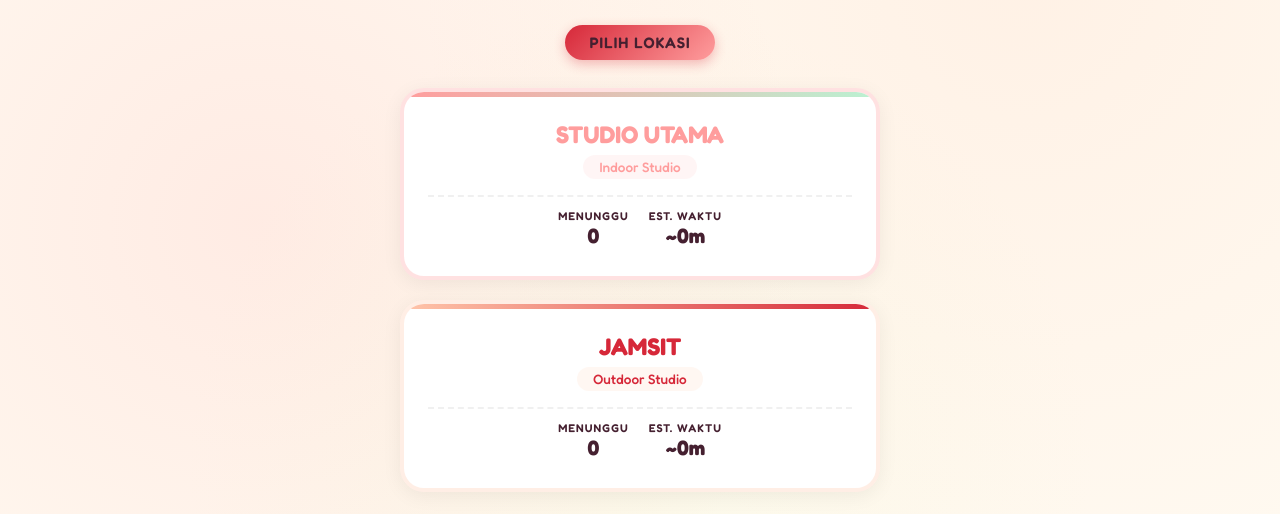
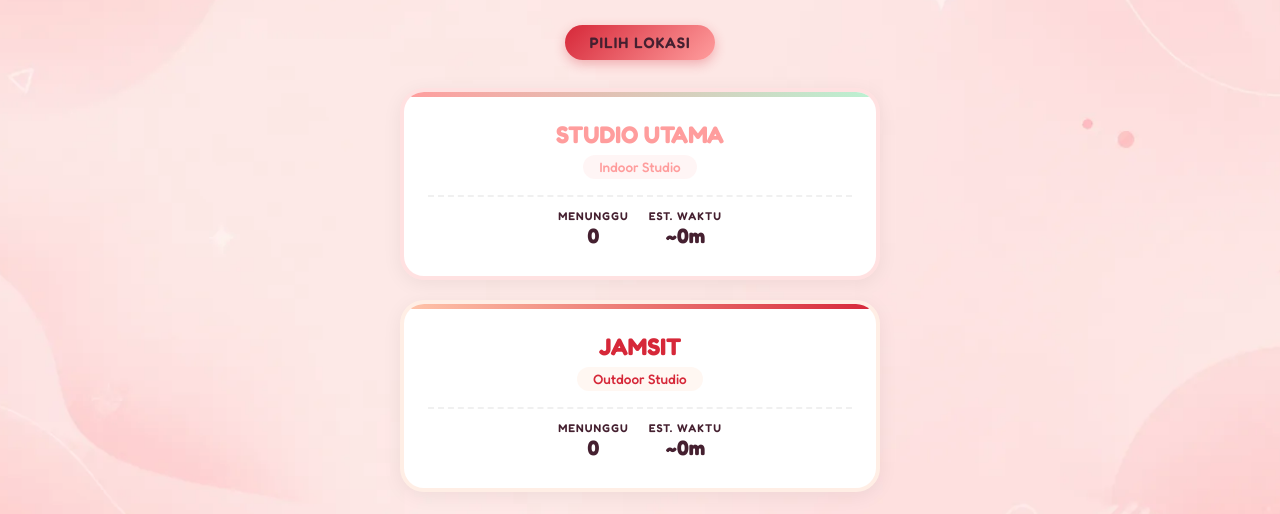
Before and after one commit to Iman874/antrian-photobox, a website: page public/index.html in a window 1280 px wide. Shown: the part 180-694 px from the top of the page. Drawn offline with Linux system fonts and the light colour scheme; no server answers.

Commit message:
feat: background web gambrar (mobile/desktop) + webp ringan

```diff
--- a/public/index.html
+++ b/public/index.html
@@ -29,16 +29,22 @@
             font-family: 'Fredoka', sans-serif;
             min-height: 100vh;
             background: var(--light);
-            background-image:
-                radial-gradient(circle at 20% 50%, rgba(255, 157, 157, 0.15) 0%, transparent 50%),
-                radial-gradient(circle at 80% 20%, rgba(255, 197, 170, 0.15) 0%, transparent 50%),
-                radial-gradient(circle at 50% 80%, rgba(238, 248, 205, 0.2) 0%, transparent 50%);
+            background-image: url('/bgmobilenologo.webp');
+            background-position: center center;
+            background-repeat: no-repeat;
+            background-size: cover;
             display: flex;
             flex-direction: column;
             align-items: center;
             justify-content: center;
             padding: 24px;
             overflow-x: hidden;
+        }
+
+        @media (min-width: 768px) {
+            body {
+                background-image: url('/bgdesktop.webp');
+            }
         }
 
         .container {
```
Also changed, not shown: public/admin.html (+10 -3 lines), public/antrian.html (+10 -4 lines), public/dashboard.html (+10 -3 lines), public/display.html (+4 -20 lines), public/public.html (+10 -3 lines), public/bgdesktop.webp (added), public/bgmobilenologo.webp (added), 1 other file.
